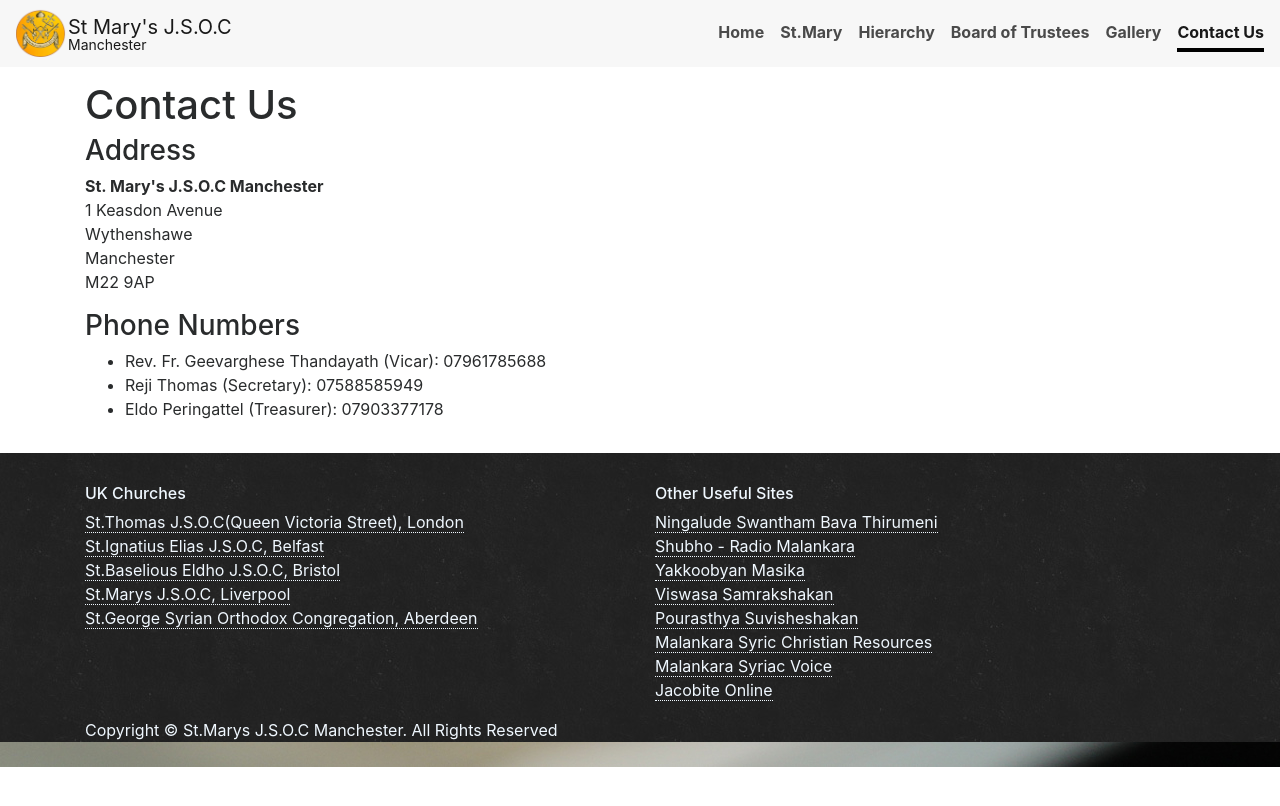
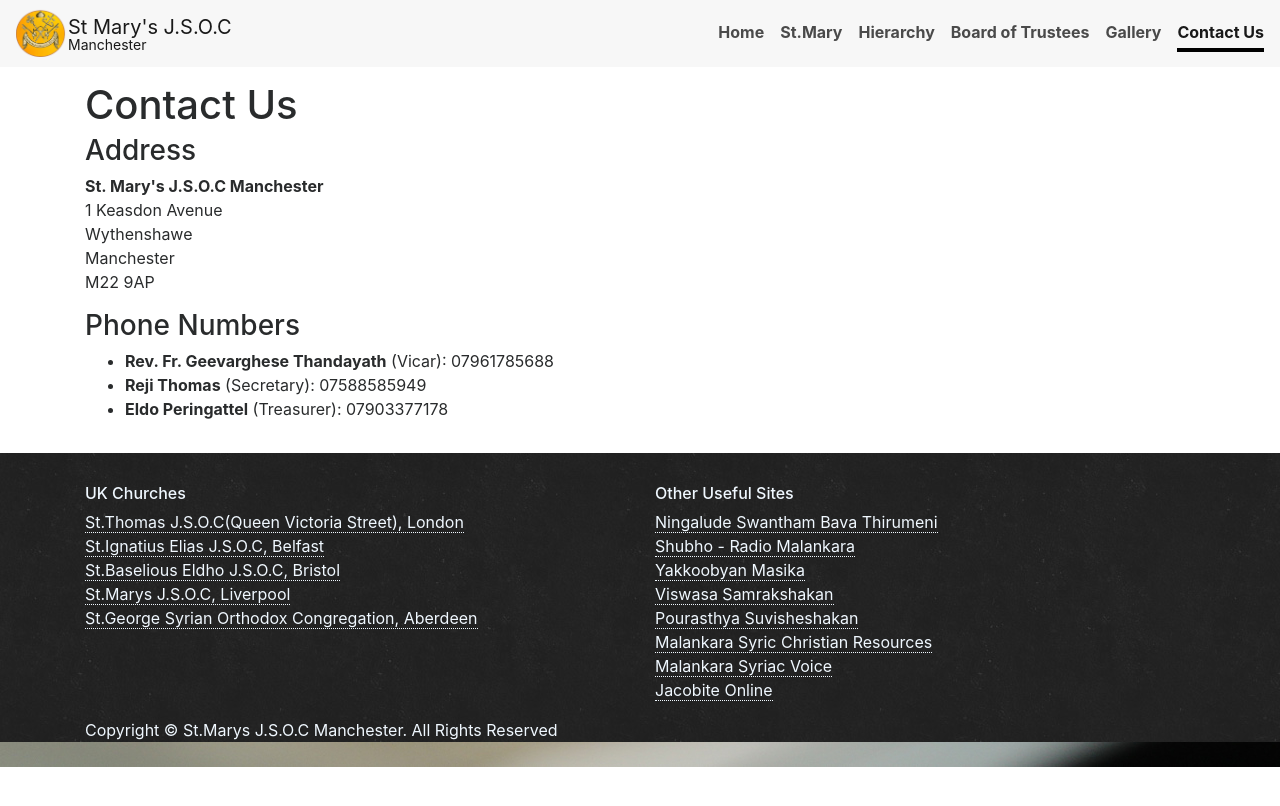
Before and after one commit to stmarys-jsoc/stmarys-jsoc.github.io, a Jekyll site: the page built from contact.md, in a window 1280 px wide. Shown: the top 806 px of the page. Built offline with Jekyll 4.4.1, drawn with Linux system fonts in a browser that asks for light colours.

```diff
--- a/contact.md
+++ b/contact.md
@@ -15,7 +15,7 @@ permalink: '/contact/'
 
 ### Phone Numbers
 <ul>
-  <li>Rev. Fr. Geevarghese Thandayath (Vicar): 07961785688</li>
-  <li>Reji Thomas (Secretary): 07588585949</li>
-  <li>Eldo Peringattel (Treasurer): 07903377178</li>
+  <li><strong>Rev. Fr. Geevarghese Thandayath</strong> (Vicar): 07961785688</li>
+  <li><strong>Reji Thomas</strong> (Secretary): 07588585949</li>
+  <li><strong>Eldo Peringattel</strong> (Treasurer): 07903377178</li>
 </ul>
```
